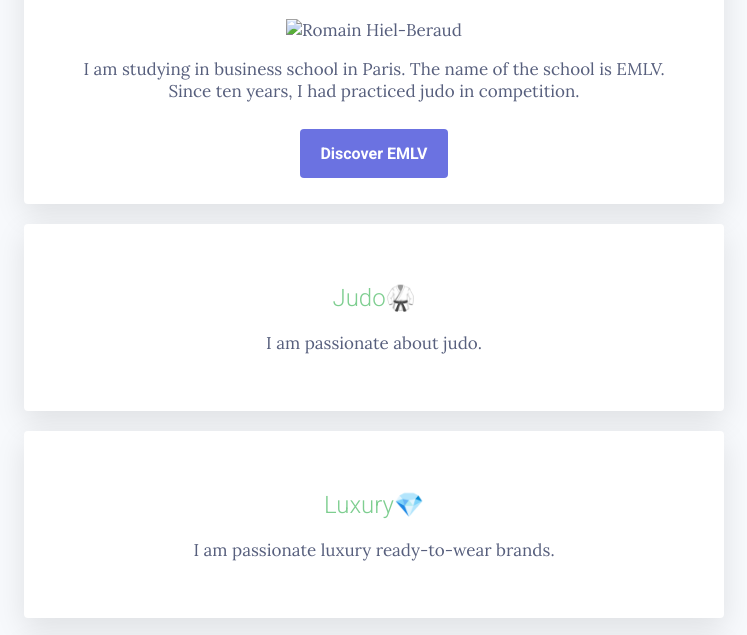
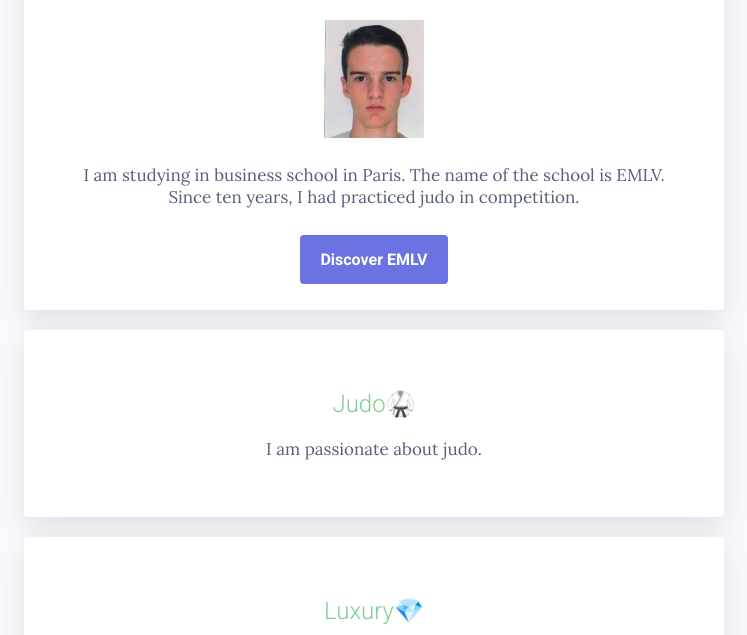
Before and after one commit to HugHB99/Site, a plain HTML site: page index.html in a window 1280 px wide. Shown: the part 142-777 px from the top of the page, without its empty margins (266-1013 px from the left). Drawn offline with Linux system fonts and the light colour scheme.

Commit message:
Update index.html

```diff
--- a/index.html
+++ b/index.html
@@ -12,7 +12,7 @@
   	<div class="container">
   	  <div class="card-white" id="introduction">
   		<h1>Hello, I am Romain Hiel-Beraud 😀</h1>
-  	    <img src="HugHB99/Site/profile-picture.png" class="inline" width="100px" alt="Romain Hiel-Beraud"/>
+  	    <img src="profile-picture.png" class="inline" width="100" alt="Romain Hiel-Beraud"/>
   	    <p>
   	     I am studying in business school in Paris. The name of the school is EMLV. Since ten years, I had practiced judo in competition.
   	    </p>
```
